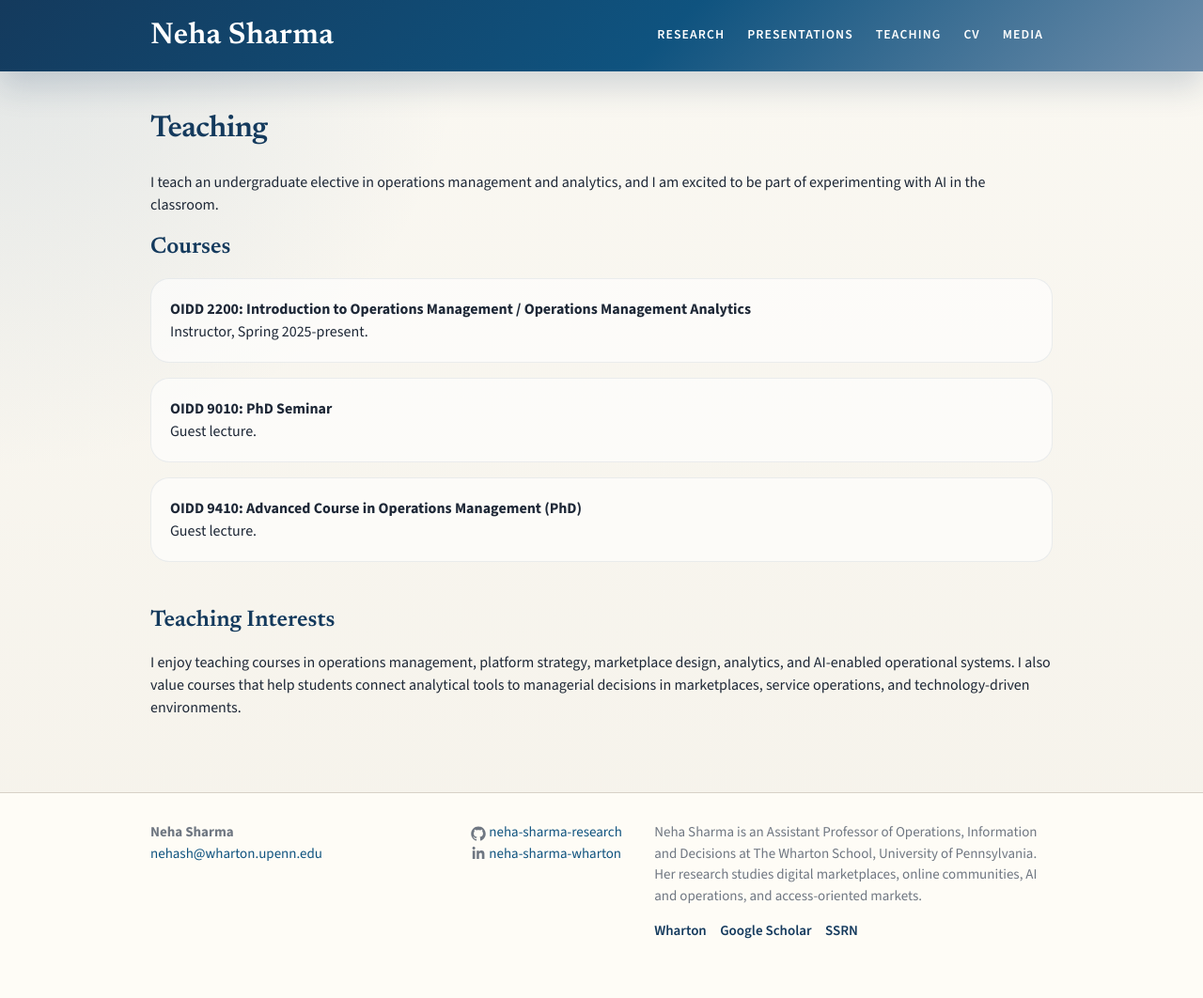
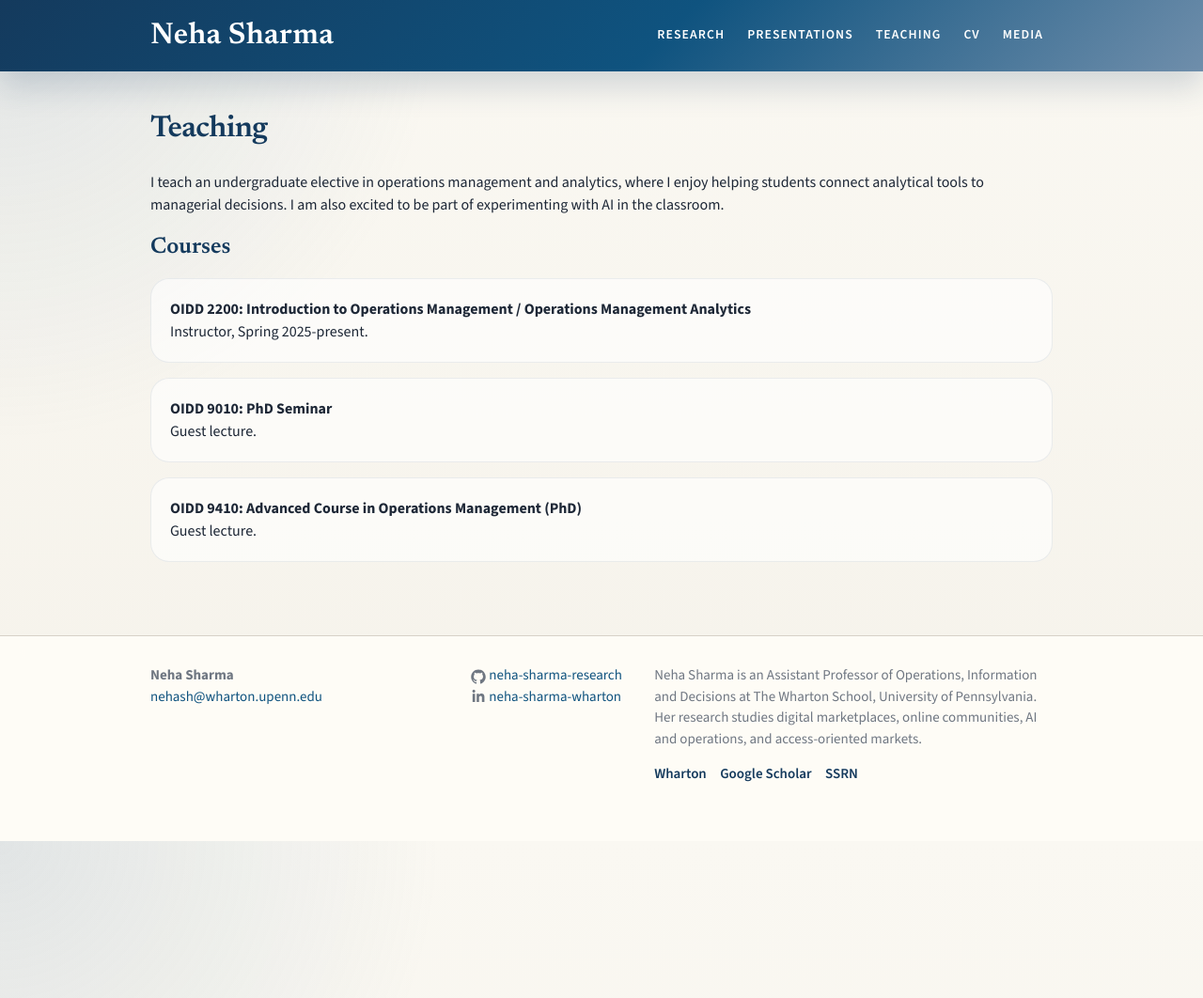
Before and after one commit to neha-sharma-research/neha-sharma-research.github.io, a Jekyll site: the page built from teaching.md, in a window 1280 px wide. Shown: the whole page at 94% size. Built offline with Jekyll 4.4.1, drawn with Linux system fonts in a browser that asks for light colours.

Commit message:
Merge teaching interests into introduction

```diff
--- a/_sass/_layout.scss
+++ b/_sass/_layout.scss
@@ -500,10 +500,6 @@ ul.listing li.listing-item a {
     margin-bottom: 1.8rem;
 }
 
-.teaching-interests-heading {
-    margin-top: 2.75rem;
-}
-
 .page-crosslink {
     margin-top: 1.8rem;
 }
--- a/teaching.md
+++ b/teaching.md
@@ -4,7 +4,7 @@ title: Teaching
 permalink: /teaching/
 ---
 
-I teach an undergraduate elective in operations management and analytics, and I am excited to be part of experimenting with AI in the classroom.
+I teach an undergraduate elective in operations management and analytics, where I enjoy helping students connect analytical tools to managerial decisions. I am also excited to be part of experimenting with AI in the classroom.
 
 <h2>Courses</h2>
 
@@ -22,12 +22,3 @@ I teach an undergraduate elective in operations management and analytics, and I
     Guest lecture.
   </li>
 </ul>
-
-<h2 class="teaching-interests-heading">Teaching Interests</h2>
-
-<p>
-I enjoy teaching courses in operations management, platform strategy, marketplace design,
-analytics, and AI-enabled operational systems. I also value courses that help students connect
-analytical tools to managerial decisions in marketplaces, service operations, and technology-driven
-environments.
-</p>
```
